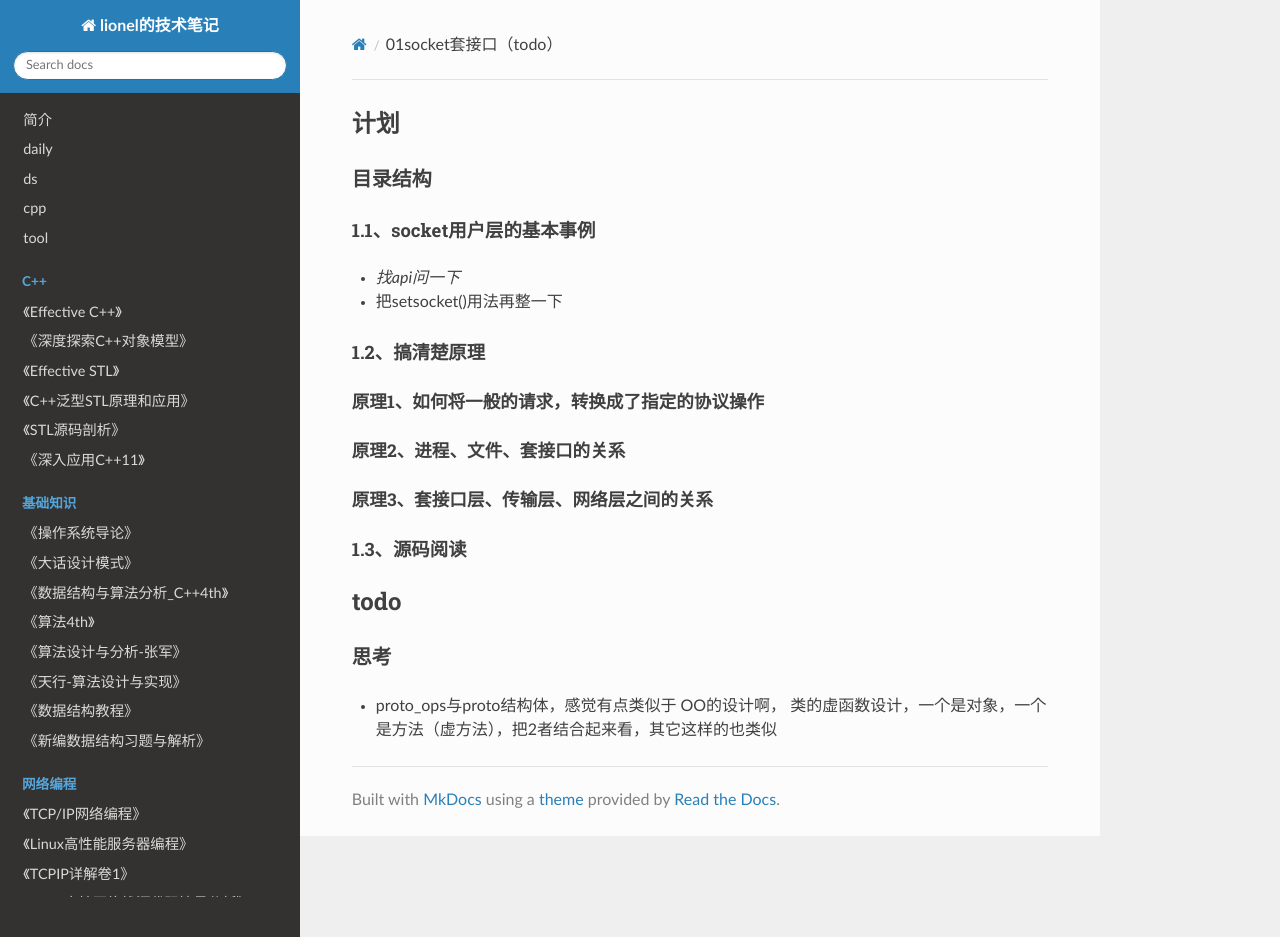
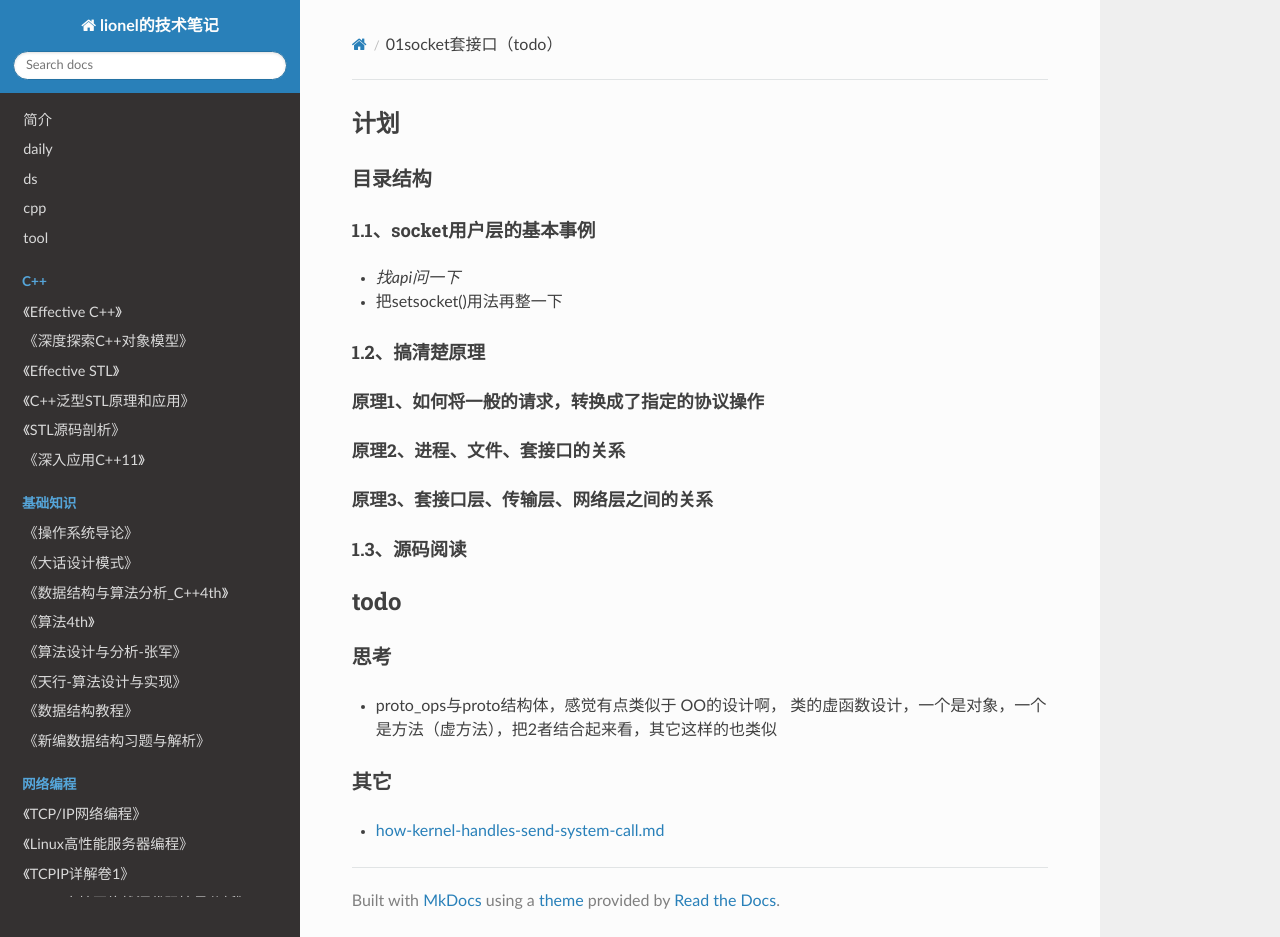
Before and after one commit to wolflion/booknotes, an MkDocs documentation site: the page built from docs/97thinking/01kernel_tcpip/01socket套接口（todo）.md, in a window 1280 px wide and 937 px high. Built offline with MkDocs 1.6.1, drawn with Linux system fonts in a browser that asks for light colours; nearby versions of some CDN libraries.

Commit message:
Update 01socket套接口（todo）.md

```diff
--- a/docs/97thinking/01kernel_tcpip/01socket套接口（todo）.md
+++ b/docs/97thinking/01kernel_tcpip/01socket套接口（todo）.md
@@ -22,3 +22,7 @@
 ### 思考
 
 + proto_ops与proto结构体，感觉有点类似于 OO的设计啊， 类的虚函数设计，一个是对象，一个是方法（虚方法），把2者结合起来看，其它这样的也类似
+
+### 其它
+
++ [how-kernel-handles-send-system-call.md](https://gist.github.com/yegle/4560621)
```
